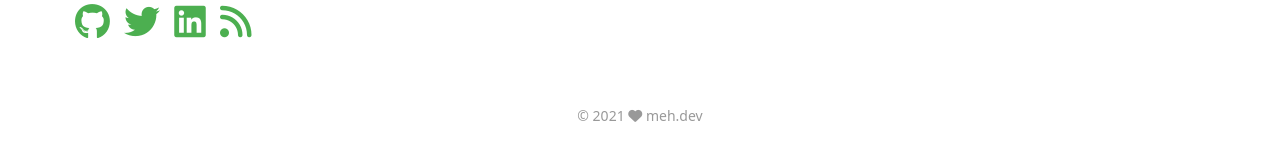
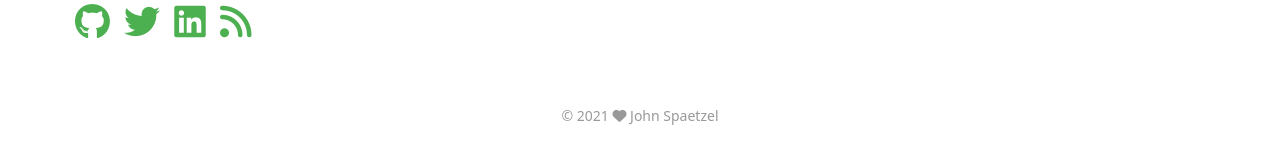
Before and after one commit to jspaetzel/meh.dev, a Jekyll site: the page built from index.html, in a window 1280 px wide. Shown: the part 750-897 px from the top of the page. Built offline with Jekyll 4.4.1, drawn with Linux system fonts in a browser that asks for light colours; nearby versions of some CDN libraries.

Commit message:
change footer back to say <3 John Spaetzel

```diff
--- a/_includes/footer.html
+++ b/_includes/footer.html
@@ -1,5 +1,5 @@
 <footer class="footer">
-    <div class="copyright">© 2021  <i class="fas fa-heart"></i>  meh.dev</div>
+    <div class="copyright">© 2021  <i class="fas fa-heart"></i>  John Spaetzel</div>
 </footer>
 
 <script src="https://ajax.googleapis.com/ajax/libs/webfont/1.6.26/webfont.js"></script>
```
